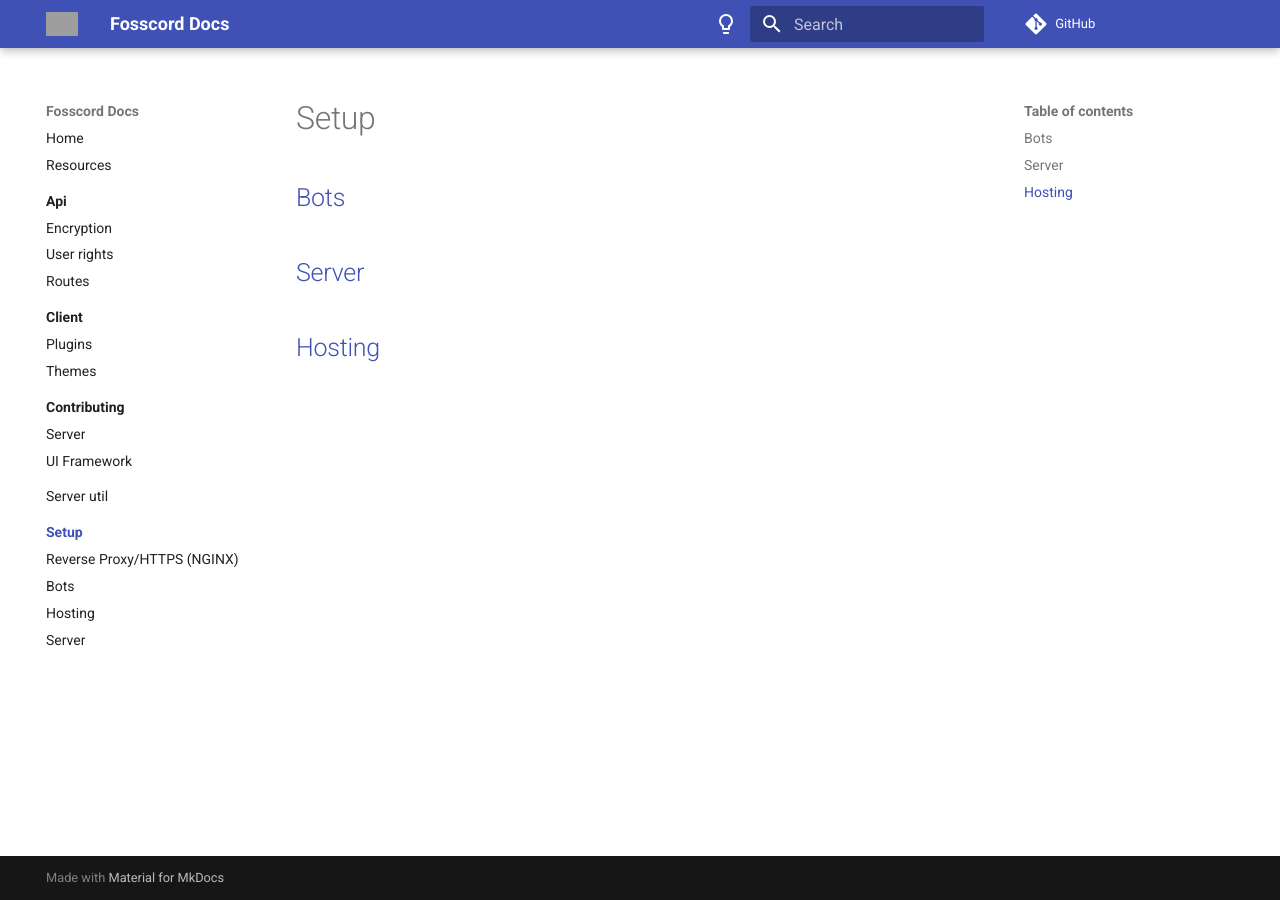
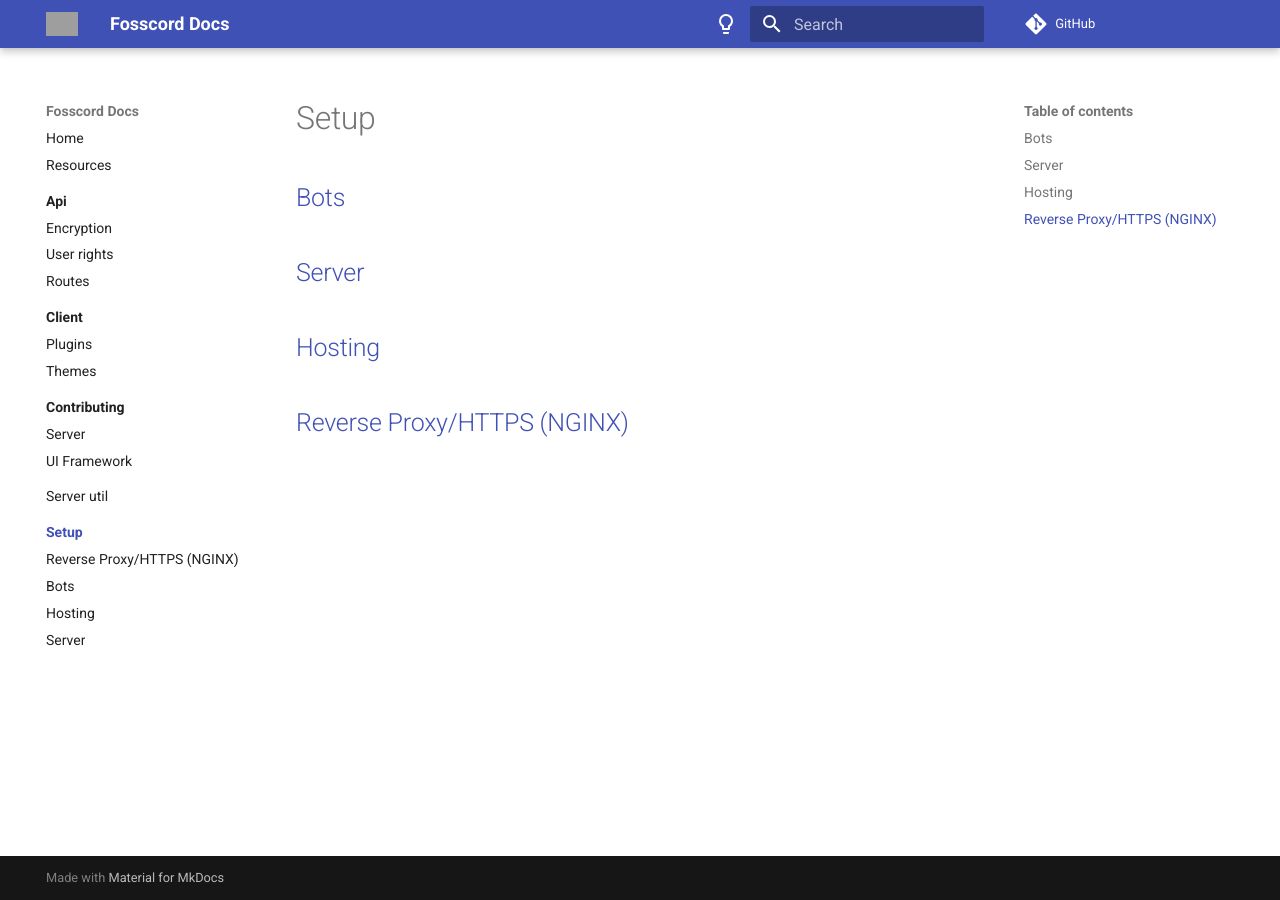
Before and after one commit to spacebarchat/docs, an MkDocs documentation site: the page built from docs/setup/index.md, in a window 1280 px wide. Built offline with MkDocs 1.6.1 and Material for MkDocs 9.7.7, drawn with Linux system fonts in a browser that asks for light colours; comment, search, counter and statistics services are not loaded; grey boxes are pictures that could not be loaded.

Commit message:
Add link to reverse proxy setup

```diff
--- a/docs/setup/index.md
+++ b/docs/setup/index.md
@@ -5,3 +5,5 @@
 ## [Server](server/)
 
 ## [Hosting](hosting/)
+
+## [Reverse Proxy/HTTPS (NGINX)](HTTPS/)
```
